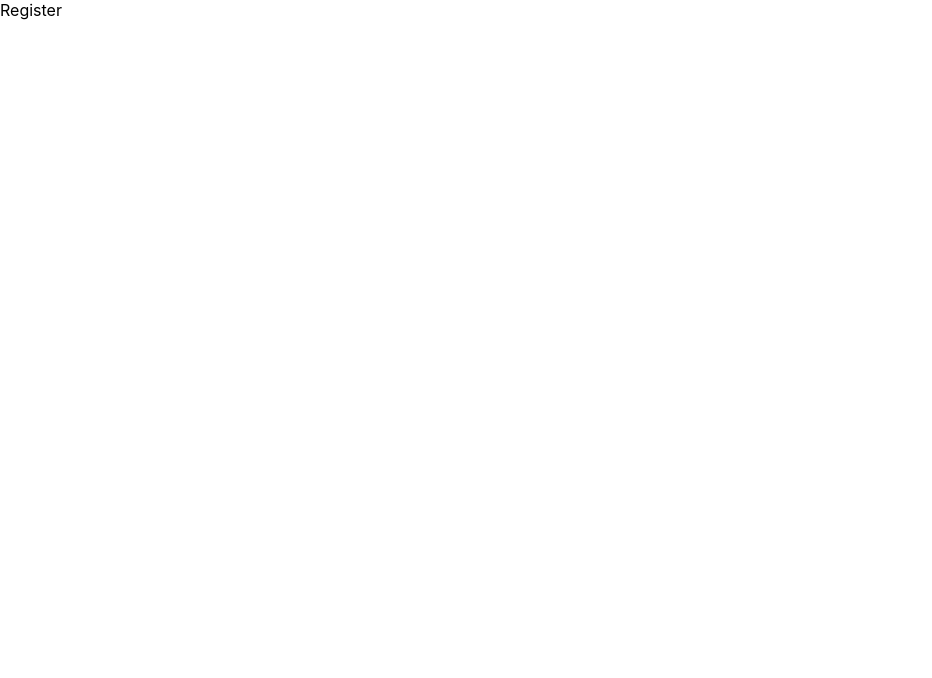
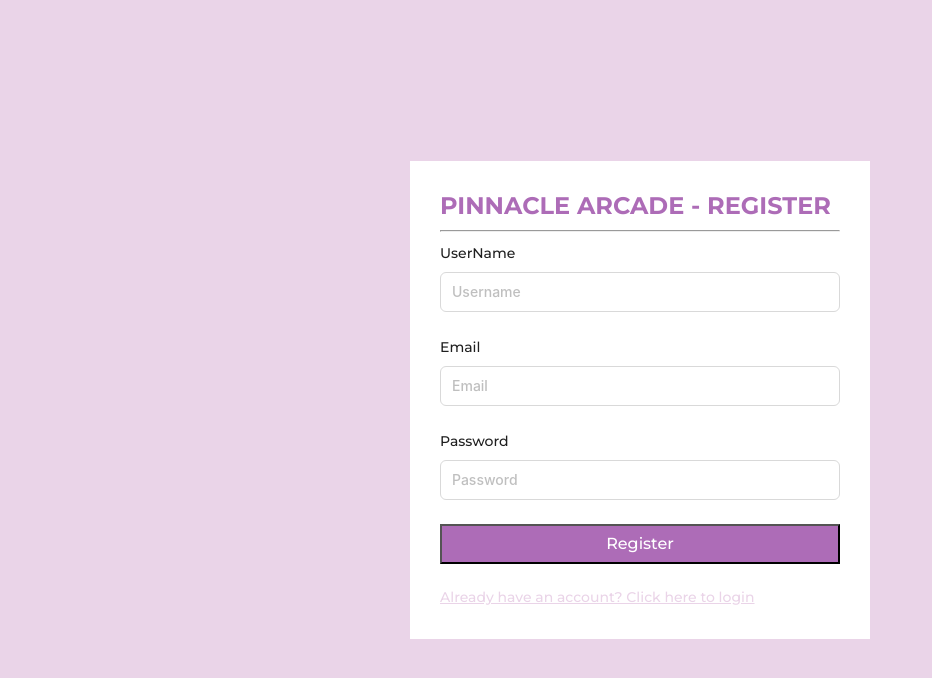
Before and after one commit to Pevinya/ITPM-Shopping-Mall, a React (Create React App) app in the folder Frontend/: page /register in a window 1280 px wide. Shown: the top 678 px of the page, without its empty margins (0-932 px from the left). Built offline with nearby package versions, Linux system fonts and the light colour scheme.

Commit message:
Login UI and Register Ui created

```diff
--- a/Frontend/package.json
+++ b/Frontend/package.json
@@ -13,7 +13,7 @@
     "react-dom": "^18.2.0",
     "react-redux": "^9.1.0",
     "react-router-dom": "^6.22.3",
-    "react-scripts": "5.0.1",
+    "react-scripts": "^5.0.1",
     "redux": "^5.0.1",
     "web-vitals": "^2.1.4"
   },
--- /dev/null
+++ b/Frontend/src/Components/Button.js
@@ -0,0 +1,22 @@
+import React from 'react';
+
+function Button({
+    title, variant = "contained",
+    color = "primary",
+    type = 'button' ,
+    onClick,
+    }) {
+    let className = "w-100  ";
+    if (variant === "contained") {
+        className += 'bg-' + color + ' text-white';
+    } else if (variant === "outlined") {
+        className += "border-" + color + " text-" + color;
+    }
+
+    return <button className={className}
+        type={type}
+        onClick={onClick}
+    >{title}</button>;
+}
+
+export default Button;
--- a/Frontend/src/index.css
+++ b/Frontend/src/index.css
@@ -1,13 +1,12 @@
-body {
+
+@import url('https://fonts.googleapis.com/css2?family=Montserrat:ital,wght@0,100..900;1,100..900&display=swap');
+
+
+*{
+  font-family: "Montserrat", sans-serif;
   margin: 0;
-  font-family: -apple-system, BlinkMacSystemFont, 'Segoe UI', 'Roboto', 'Oxygen',
-    'Ubuntu', 'Cantarell', 'Fira Sans', 'Droid Sans', 'Helvetica Neue',
-    sans-serif;
-  -webkit-font-smoothing: antialiased;
-  -moz-osx-font-smoothing: grayscale;
+  padding: 0;
+  font-size: 16px;
+  font-weight: 500;
+
 }
-
-code {
-  font-family: source-code-pro, Menlo, Monaco, Consolas, 'Courier New',
-    monospace;
-}
--- a/Frontend/src/pages/Login/index.js
+++ b/Frontend/src/pages/Login/index.js
@@ -1,8 +1,48 @@
-import React from 'react'
+import React from 'react';
+import { Form, Input } from "antd";  //import components from ant deign;
+import Button from '../../Components/Button';
+import { Link } from 'react-router-dom';
 
 function Login() {
+  const onFinish = (values) => {
+    console.log("success:" , values);
+  }
+
   return (
-    <div>Login</div>
+    <div className='h-screen bg-primary flex items-center justify-center'>
+      <div className='authentication-form bg-white p-3'>
+        <h1 className="text-secondary text-2xl font-bold mb-1">
+            PINNACLE ARCADE - LOGIN
+        </h1>
+        <hr></hr>
+        <Form layout="vertical"
+         onFinish={onFinish}
+         className='mt-1'
+        >
+          <Form.Item
+            label = "Email"
+            name = "email"
+          >
+            <Input type='email' placeholder='Email' />
+          </Form.Item>
+          <Form.Item
+            label = "Password"
+            name = "password"
+          >
+            <Input type='password' placeholder='Password' />
+          </Form.Item>
+
+          <Button title = "Register" type = "submit"
+          color  ="secondary"
+          />
+          <div className = "text-center mt-2">
+            <Link to ="/register"
+            className='text-primary text-sm underline'
+            > Don't have an account? Click here to Register</Link>
+          </div>
+        </Form>
+      </div>
+    </div>
   )
 }
 
--- a/Frontend/src/pages/Register/index.js
+++ b/Frontend/src/pages/Register/index.js
@@ -1,8 +1,54 @@
-import React from 'react'
+import React from 'react';
+import { Form, Input } from "antd";  //import components from ant deign;
+import Button from '../../Components/Button';
+import { Link } from 'react-router-dom';
 
 function Register() {
+  const onFinish = (values) => {
+    console.log("success:" , values);
+  }
+
   return (
-    <div>Register</div>
+    <div className='h-screen bg-primary flex items-center justify-center'>
+      <div className='authentication-form bg-white p-3'>
+        <h1 className="text-secondary text-2xl font-bold mb-1">
+            PINNACLE ARCADE - REGISTER
+        </h1>
+        <hr></hr>
+        <Form layout="vertical"
+         onFinish={onFinish}
+         className='mt-1'
+        >
+          <Form.Item
+            label = "UserName"
+            name = "name"
+          >
+            <Input type='text' placeholder='Username' />
+          </Form.Item>
+          <Form.Item
+            label = "Email"
+            name = "email"
+          >
+            <Input type='email' placeholder='Email' />
+          </Form.Item>
+          <Form.Item
+            label = "Password"
+            name = "password"
+          >
+            <Input type='password' placeholder='Password' />
+          </Form.Item>
+
+          <Button title = "Register" type = "submit"
+          color  ="secondary"
+          />
+          <div className = "text-center mt-2">
+            <Link to ="/login"
+            className='text-primary text-sm underline'
+            > Already have an account? Click here to login</Link>
+          </div>
+        </Form>
+      </div>
+    </div>
   )
 }
 
--- a/Frontend/src/stylesheets/customcomponenets.css
+++ b/Frontend/src/stylesheets/customcomponenets.css
@@ -0,0 +1,21 @@
+.authentication-form {
+
+    width: 400px;
+
+    /* Centering */
+    margin: auto;
+  }
+
+  .font-bold{
+    font-weight: bold;
+  }
+
+  .underline{
+    text-decoration: underline;
+  }
+
+  a:hover{
+    cursor: pointer;
+    color:blue;
+    text-decoration : underline;
+  }
--- a/Frontend/src/stylesheets/formelements.css
+++ b/Frontend/src/stylesheets/formelements.css
@@ -0,0 +1,16 @@
+input{
+    height: 40px;
+    width: 100%;
+    border: gray 1px solid;
+    padding-left: 10px;
+    font-size: 14px;
+}
+
+input:focus{
+    outline : none;
+    border : rgb(60, 60, 60) solid 1px;
+}
+
+button{
+    height : 40px;
+}
--- a/Frontend/src/stylesheets/theme.css
+++ b/Frontend/src/stylesheets/theme.css
@@ -1,14 +1,14 @@
 :root {
-    --color--primary: #4f1803;
-    --color--secondary: #EEEEEE;
+    --color-primary: #ead4e8;
+    --color-secondary: #ad6cb7;
 }
 
 .bg-primary {
-    background-color: var(--color--primary);
+    background-color: var(--color-primary);
 }
 
 .bg-secondary {
-    background-color: var(--color--secondary);
+    background-color: var(--color-secondary);
 }
 
 .bg-white {
@@ -16,14 +16,22 @@
 }
 
 .text-primary {
-    color: var(--color--primary);
+    color: var(--color-primary);
 }
 
 .text-secondary {
-    color: var(--color--secondary);
+    color: var(--color-secondary);
 }
 
-text.white {
+.border-primary {
+    border-color: var(--color-primary);
+}
+
+.border-secondary {
+    border-color: var(--color-secondary);
+}
+
+.text-white {
     color: #fff;
 }
 
```
Also changed, not shown: 1 other file (tests, documents, lock files or other folders).
